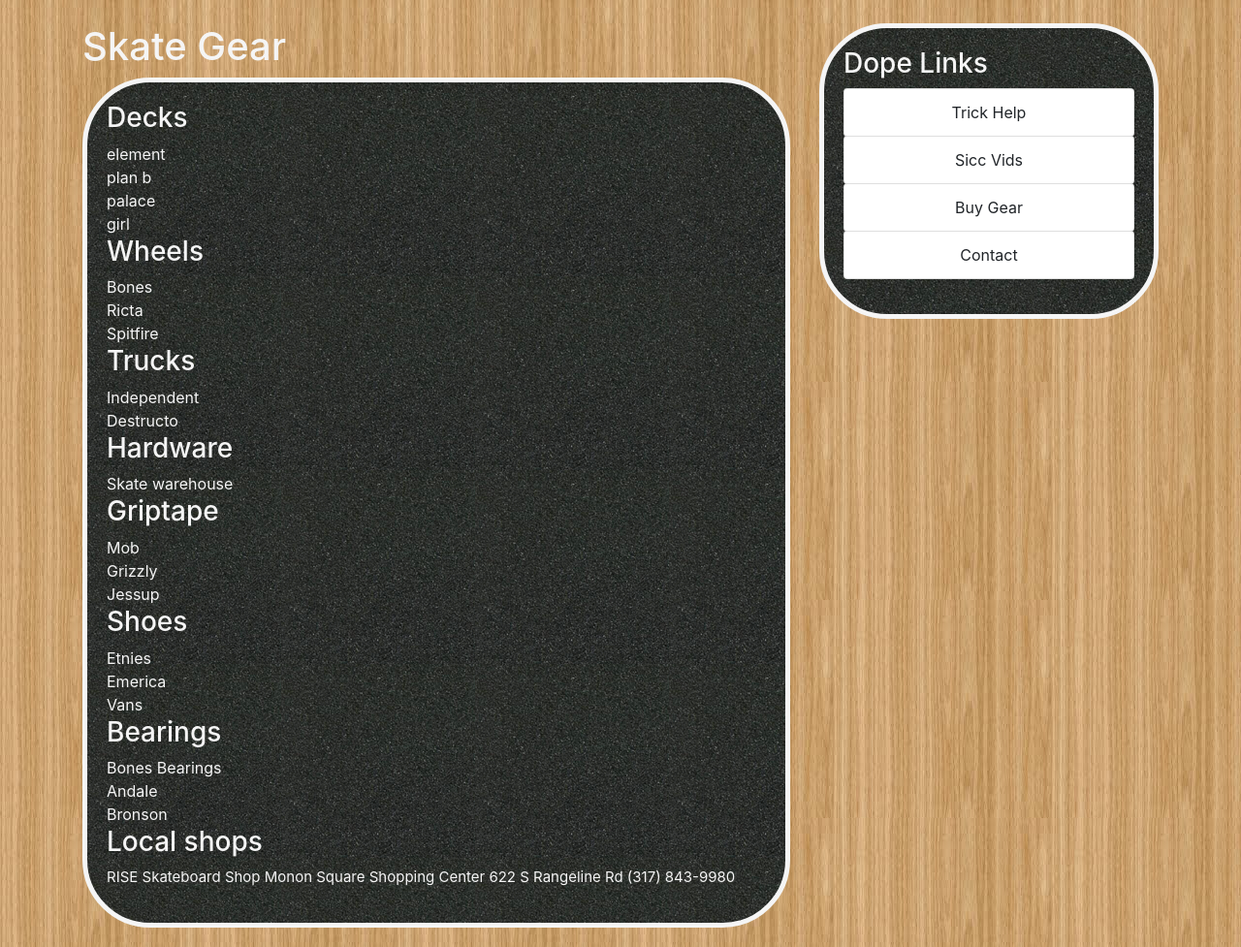
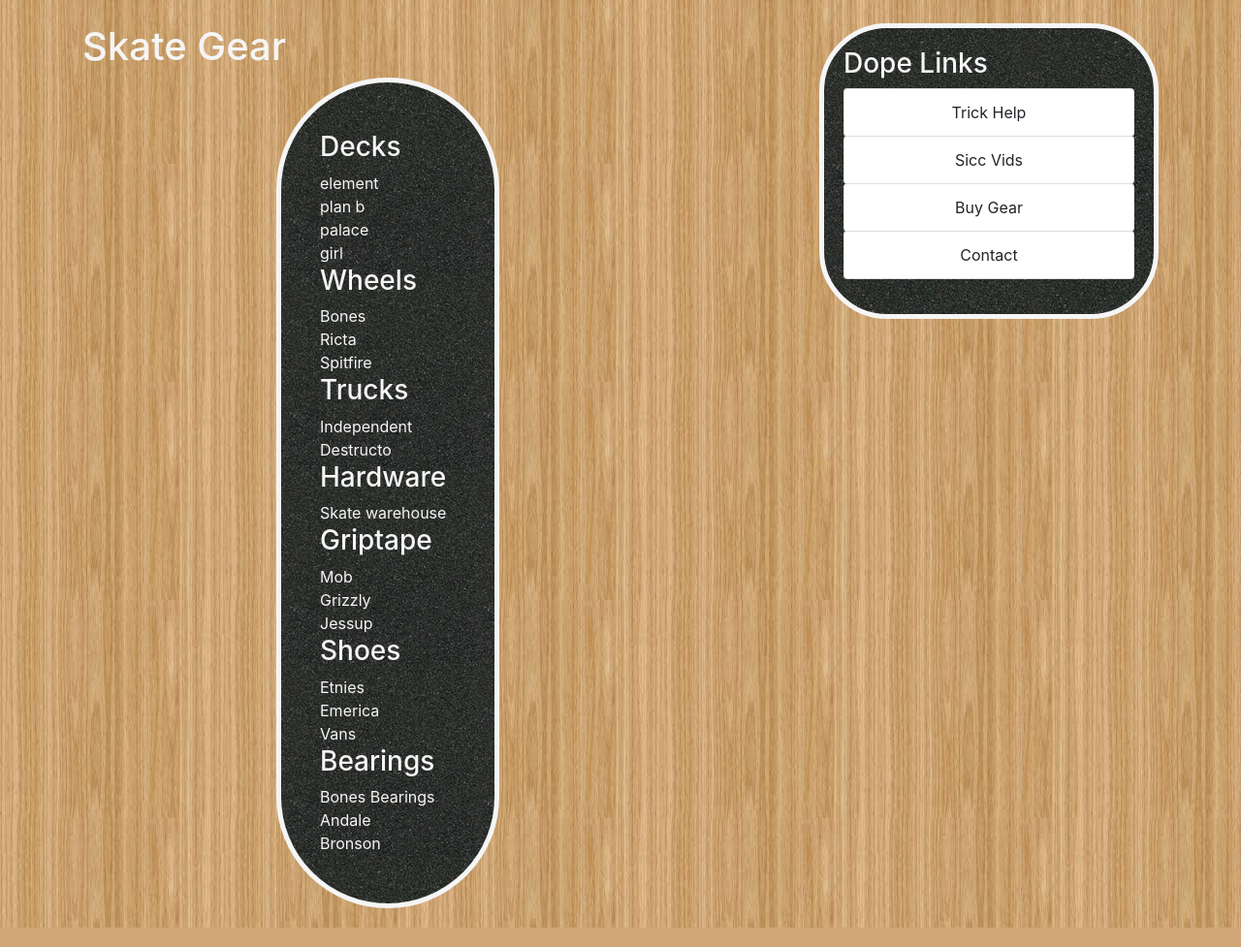
Before and after one commit to nicholascoxe/BlueBadgeApp, a Django app: page /store/ in a window 1280 px wide. Shown: the part 56-1033 px from the top of the page at 97% size. Run offline with Django 3.2, Linux system fonts and the light colour scheme; some libraries are stand-ins or nearby versions.

Commit message:
buy gear is a skateboard not moble friendly

```diff
--- a/blue_badge/blog/static/blog/main.css
+++ b/blue_badge/blog/static/blog/main.css
@@ -85,3 +85,16 @@
 .account-heading {
     font-size: 2.5rem;
 }
+.gear{
+    background-image: url(griptape.jpeg);
+    padding-left: 40px;
+    border: 5px solid whitesmoke;
+    border-radius: 150px;
+    margin-bottom: 20px;
+    padding-bottom: 30px;
+    padding-top: 50px;
+    padding-bottom: 50px;
+    padding-right: 0px;
+    margin-right: 300px;
+    margin-left: 200px
+}
--- a/blue_badge/blog/templates/blog/store.html
+++ b/blue_badge/blog/templates/blog/store.html
@@ -2,7 +2,7 @@
 {%block content%}
 
     <h1>Skate Gear</h1>
-    <div class="content-section" >
+    <div class="gear" >
             <h3>Decks</h3>
                 <a target='_' style=color:whitesmoke href="https://www.elementbrand.com">element</a>
                 <br>
@@ -47,11 +47,6 @@
                 <br>
                 <a target='_' style=color:whitesmoke href="https://bronsonspeedco.com/">Bronson</a>
 
-            <h3>Local shops</h3>
-            <p style= font-size:15px>RISE Skateboard Shop
-                Monon Square Shopping Center
-                622 S Rangeline Rd
-                (317) 843-9980</p>
     </div>
 {%endblock content %}
 <a target='_' style=color:red href=""></a>
```
